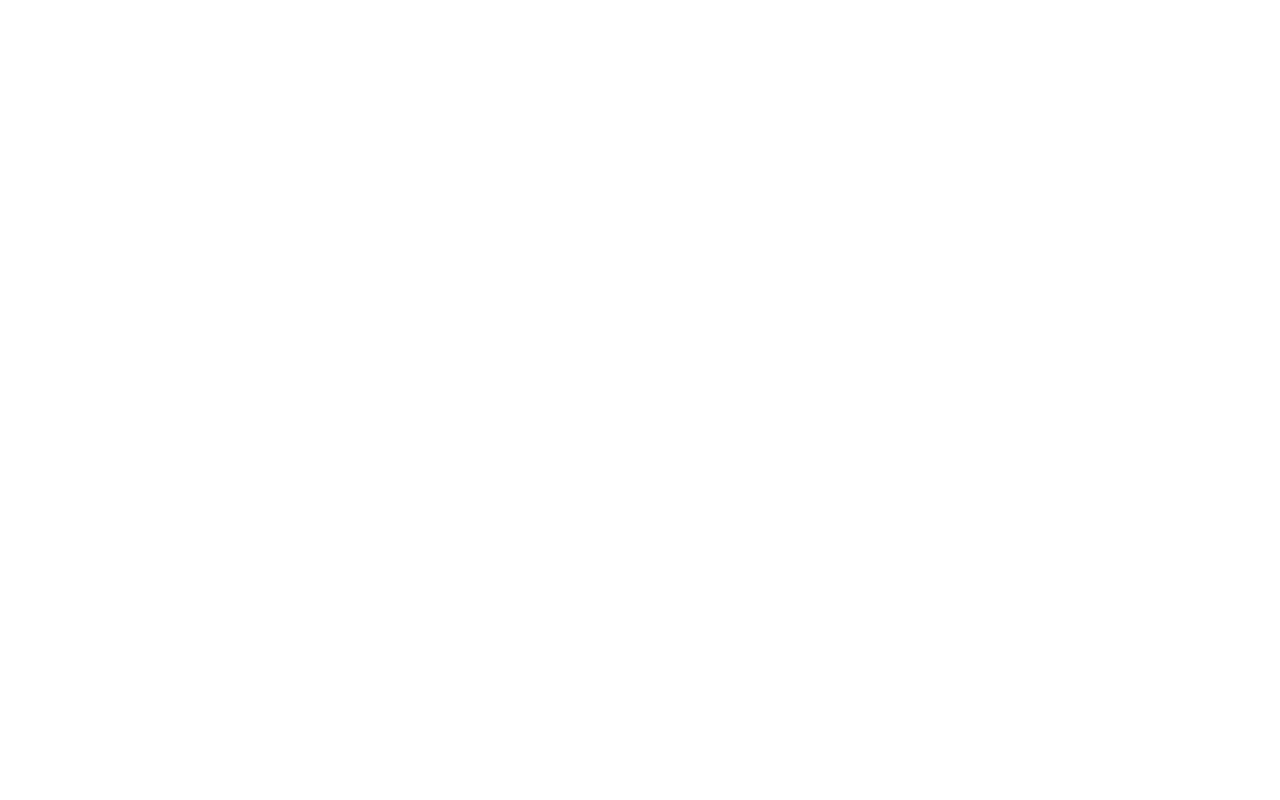
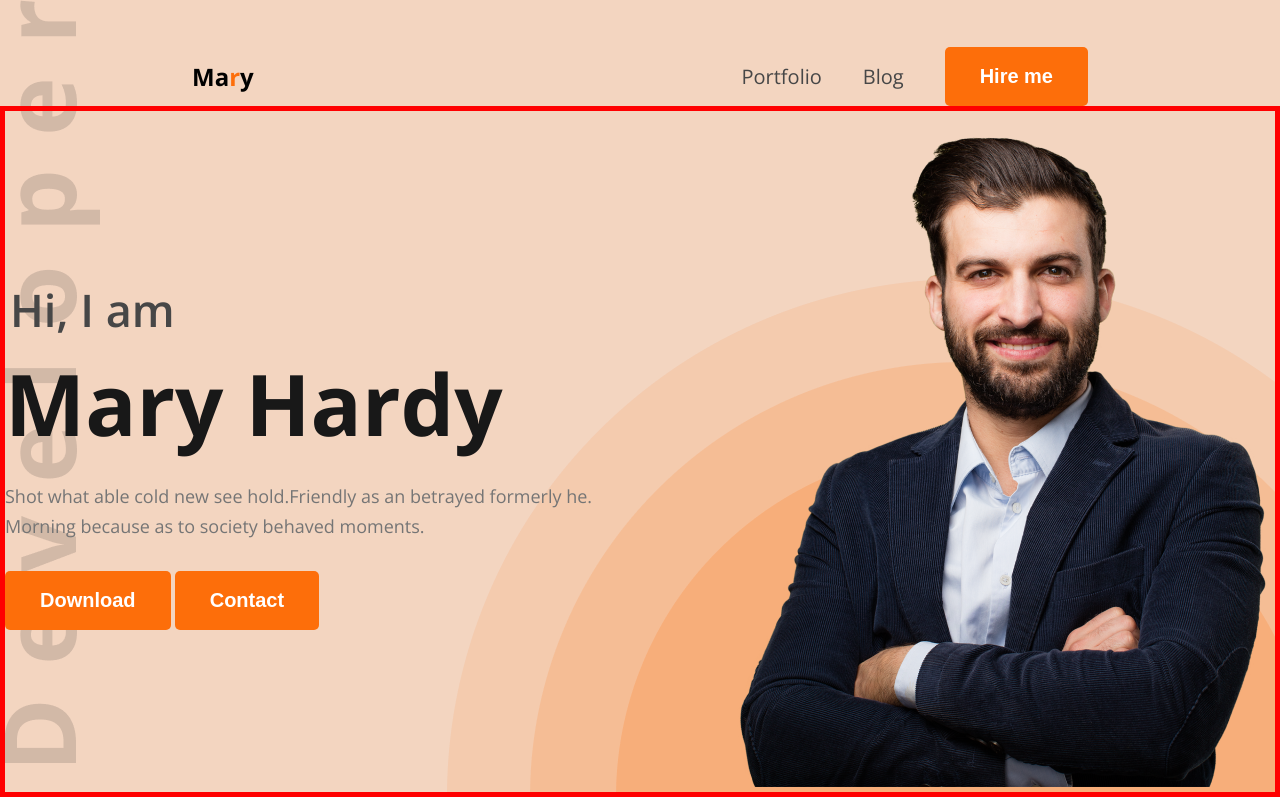
Before and after one commit to forhanahasan06-a11y/hero-dev-portfolio-code, a plain HTML site: page index.html in a window 1280 px wide. Drawn offline with nearby package versions, Linux system fonts and the light colour scheme.

Commit message:
header designed according to figma

```diff
--- a/index.html
+++ b/index.html
@@ -4,8 +4,39 @@
   <meta charset="UTF-8">
   <meta name="viewport" content="width=device-width, initial-scale=1.0">
   <title>Md. Forhan Ahasan portfolio</title>
+  <link rel="preconnect" href="https://fonts.googleapis.com">
+  <link rel="preconnect" href="https://fonts.gstatic.com" crossorigin>
+  <link href="https://fonts.googleapis.com/css2?family=Open+Sans:ital,wght@0,300..800;1,300..800&display=swap" rel="stylesheet">
+  <link rel="stylesheet" href="./styles/portfolio.css">
 </head>
-<body>
+<body class="font-open-sans">
+  <header>
+    <nav>
+      <div>
+        <h2>Ma<span class="color-orange">r</span>y</h2>
+      </div>
+      <ul class="menu">
+        <li><a href="">Portfolio</a></li>
+        <li><a href="">Blog</a></li>
+        <li><button class="btn">Hire me</button></li>
+      </ul>
+    </nav>
 
+    <section class="banner">
+      <div class="banner-content">
+        <h2>Hi, I  am</h2>
+        <h1>Mary Hardy</h1>
+        <p>Shot what able cold new see hold.Friendly as an betrayed formerly he. Morning because as to society behaved moments.</p>
+        <div>
+          <button class="btn">Download</button>
+          <button class="btn">Contact</button>
+        </div>
+        </div>
+
+      <div class="banner-img">
+        <img src="images/hardy.png" alt="Banner Image">
+      </div>
+    </section>
+  </header>
 </body>
 </html>
--- /dev/null
+++ b/styles/portfolio.css
@@ -0,0 +1,97 @@
+* {
+  margin: 0;
+  padding: 0;
+  box-sizing: border-box;
+}
+/* body {
+  background-color: aqua;
+} */
+ /* shared style  */
+.font-open-sans {
+  font-family: "Open Sans", sans-serif;
+  font-optical-sizing: auto;
+}
+.logo h2 {
+  font-size: 45px;
+  font-weight: 900;
+}
+.color-orange {
+  color: #FD6E0A;
+}
+.btn {
+  background-color: #FD6E0A;
+  border: none;
+  padding: 18px 35px;
+  border-radius: 5px;
+  font-size: 20px;
+  font-weight: bold;
+  color:white;
+  cursor: pointer;
+}
+
+
+/* main style  */
+header {
+  background-color: #f3d5c0;
+  background: url("../images/developer.png"), url("../images/header_bg.png"), #f3d5c0;
+  background-position: top left, bottom right;
+  background-repeat: no-repeat;
+  padding-top: 47px;
+
+}
+nav {
+  width: 70%;
+  max-width: 1130px;
+  /* border: 1px solid red; */
+  margin: 0px auto;
+  display: flex;
+  justify-content: space-between;
+  align-items: center;
+
+}
+nav .menu {
+  display: flex;
+  list-style-type: none;
+  gap: 41px;
+  align-items: center;
+}
+nav .menu a {
+  font-size: 20px;
+  color: #474747;
+  text-decoration: none;
+
+}
+
+.banner {
+ border: 5px solid red;
+ /* margin: 47px 7px 0 257px; */
+ display: flex;
+ justify-content: space-between;
+ align-items: center;
+}
+.banner .banner-content{
+  max-width: 589px;
+}
+
+.banner .banner-content h2{
+  font-size: 45px;
+  font-weight: 600;
+  color: #474747;
+  margin: 5px;
+}
+.banner .banner-content h1 {
+  font-size: 85px;
+  font-weight: bold;
+  color: #181818;
+  margin-bottom: 20px;
+}
+.banner .banner-content p {
+  font-size: 18px;
+  color: #757575;
+  line-height: 30px;
+  margin-bottom: 30px;
+}
+.banner .banner-image img {
+  max-width: 588px;
+  vertical-align: middle;
+}
```
